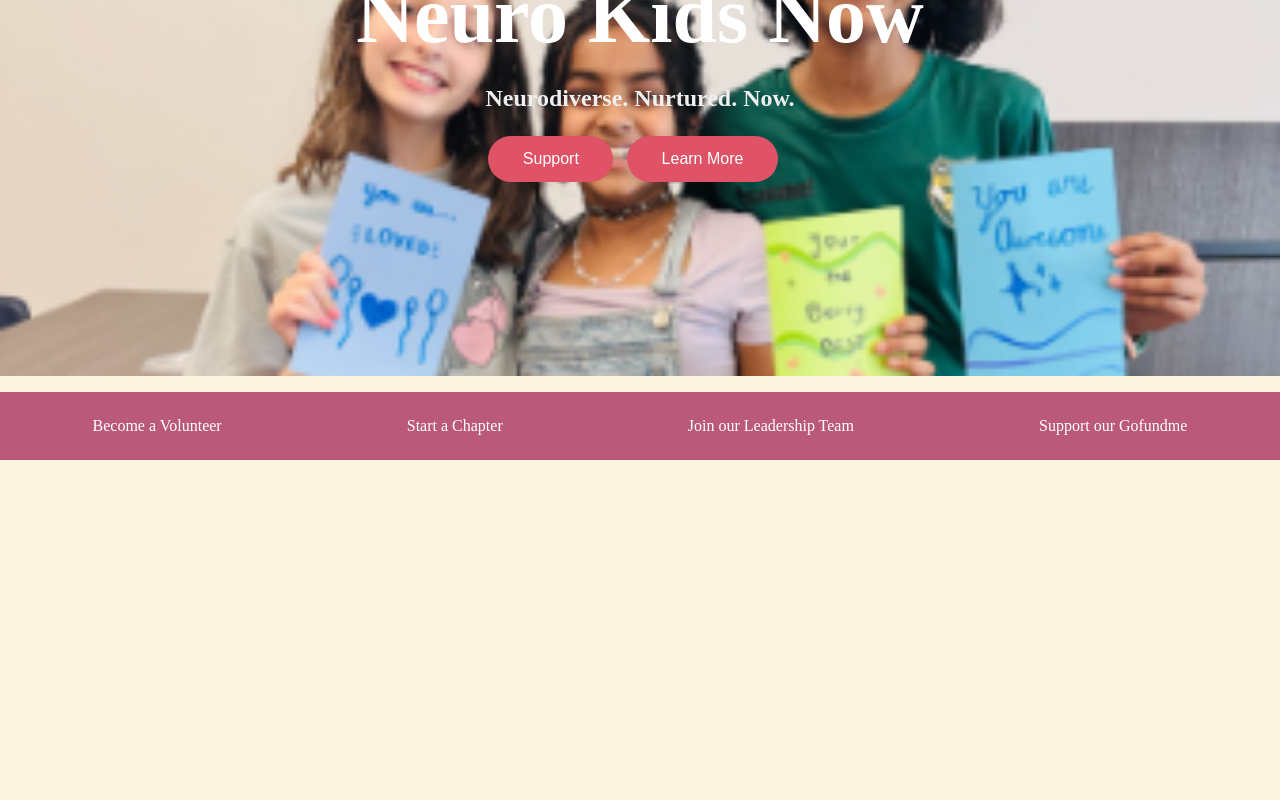
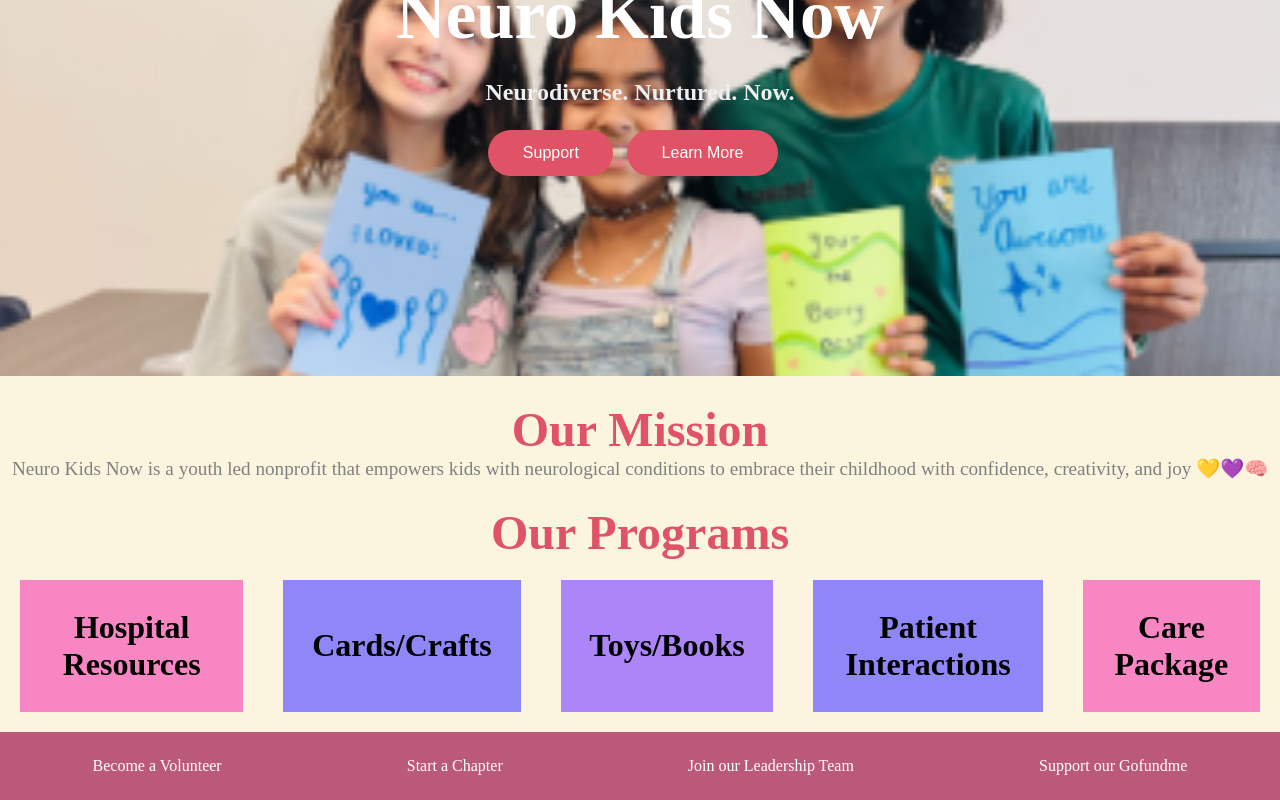
Before and after one commit to NovCoder33/neuro-kids-now, a React (Vite) app: page / in a window 1280 px wide. Shown: the part 336-1136 px from the top of the page. Before the commit the page ends 800 px from the top, so only its background shows below. Built offline with nearby package versions, Linux system fonts and the light colour scheme; a web font is replaced by a local one.

Commit message:
WIP Hero page

```diff
--- a/src/components/Hero.css
+++ b/src/components/Hero.css
@@ -20,13 +20,13 @@
 }
 
 .hero-content h1 {
-  font-size: clamp(1.8rem, 7vw + 1rem, 5rem);
+  font-size: clamp(1.8rem, 1vw + 3.5rem, 5rem);
   color: white;
   margin: 0 0 0 0;
 }
 
 .hero-content p {
-  font-size: clamp(1.2rem, 7vw + 0.9rem, 1.5rem);
+  font-size: clamp(1.2rem, 1vw + 0.9rem, 1.5rem);
   color: rgb(239, 239, 239);
   font-weight: bold;
 }
@@ -53,3 +53,40 @@
 .hero-buttons button:hover {
   background-color: rgb(200, 60, 80);
 }
+
+.home-content {
+  margin-top: 2%;
+  display: flex;
+  flex-direction: column;
+  text-align: center;
+  width: 100%;
+}
+
+.home-content h1 {
+  font-size: clamp(1.5rem, 7vw + 1rem, 3rem);
+  color: rgb(224, 82, 101);
+  margin: 0 0 0 0;
+}
+
+.home-content p {
+  font-size: clamp(0.75rem, 7vw + 0.9rem, 1.2rem);
+  color: gray;
+  margin: 0 0 2% 0;
+}
+
+.programs-bar {
+  display: flex;
+  flex-direction: row;
+}
+
+.programs-bar h1 {
+  font-size: clamp(1rem, 7vw + 1rem, 2rem);
+}
+
+@media (max-width: 1024px) {
+  .programs-bar {
+    flex-direction: column;
+  }
+  .home-content {
+  }
+}
--- a/src/components/Hero.tsx
+++ b/src/components/Hero.tsx
@@ -1,4 +1,5 @@
 import "./Hero.css";
+import Program from "./Program";
 
 const PROGRAMS = [
   {
@@ -35,7 +36,21 @@
           </div>
         </div>
       </div>
-      <p></p>
+
+      <div className="home-content">
+        <h1>Our Mission</h1>
+        <p>
+          Neuro Kids Now is a youth led nonprofit that empowers kids with
+          neurological conditions to embrace their childhood with confidence,
+          creativity, and joy 💛💜🧠
+        </p>
+        <h1>Our Programs</h1>
+        <div className="programs-bar">
+          {PROGRAMS.map((program) => (
+            <Program name={program.name} color={program.color} />
+          ))}
+        </div>
+      </div>
     </div>
   );
 };
--- a/src/components/Program.css
+++ b/src/components/Program.css
@@ -1,3 +1,13 @@
 .program:hover {
   filter: brightness(80%);
 }
+.program {
+  display: flex;
+  padding: 1%;
+  align-items: center;
+  justify-content: center;
+}
+
+.program h1 {
+  text-align: center;
+}
```
